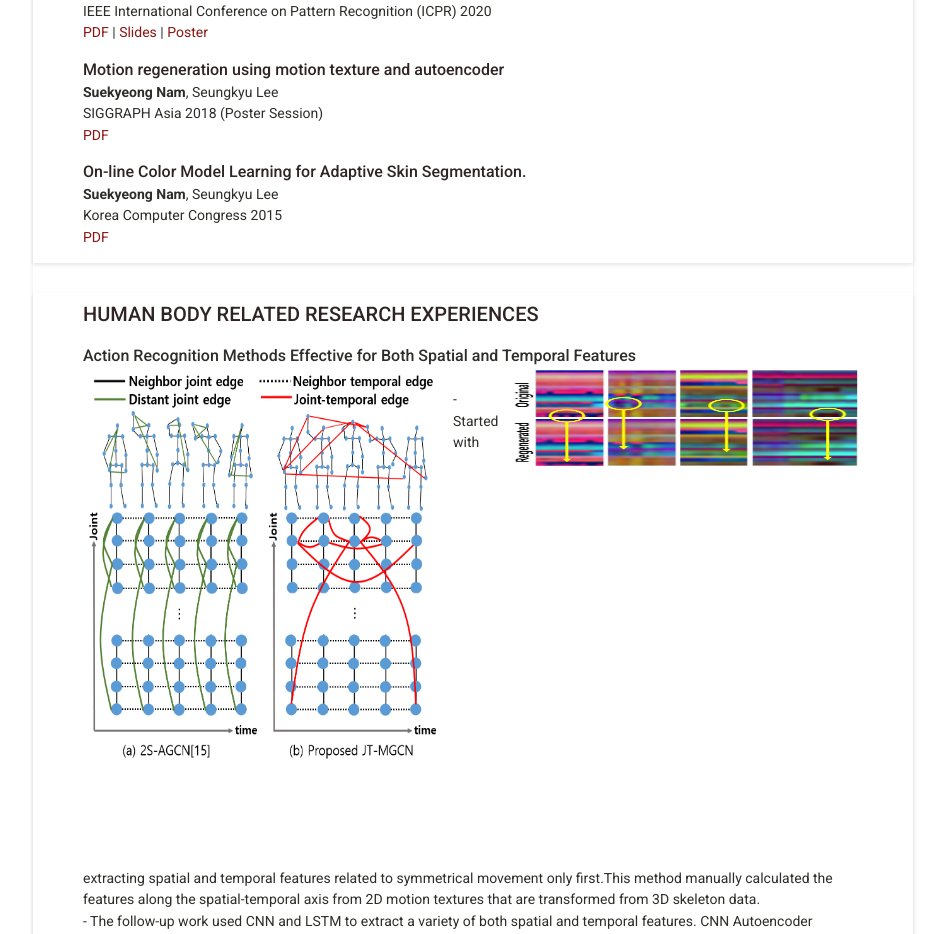
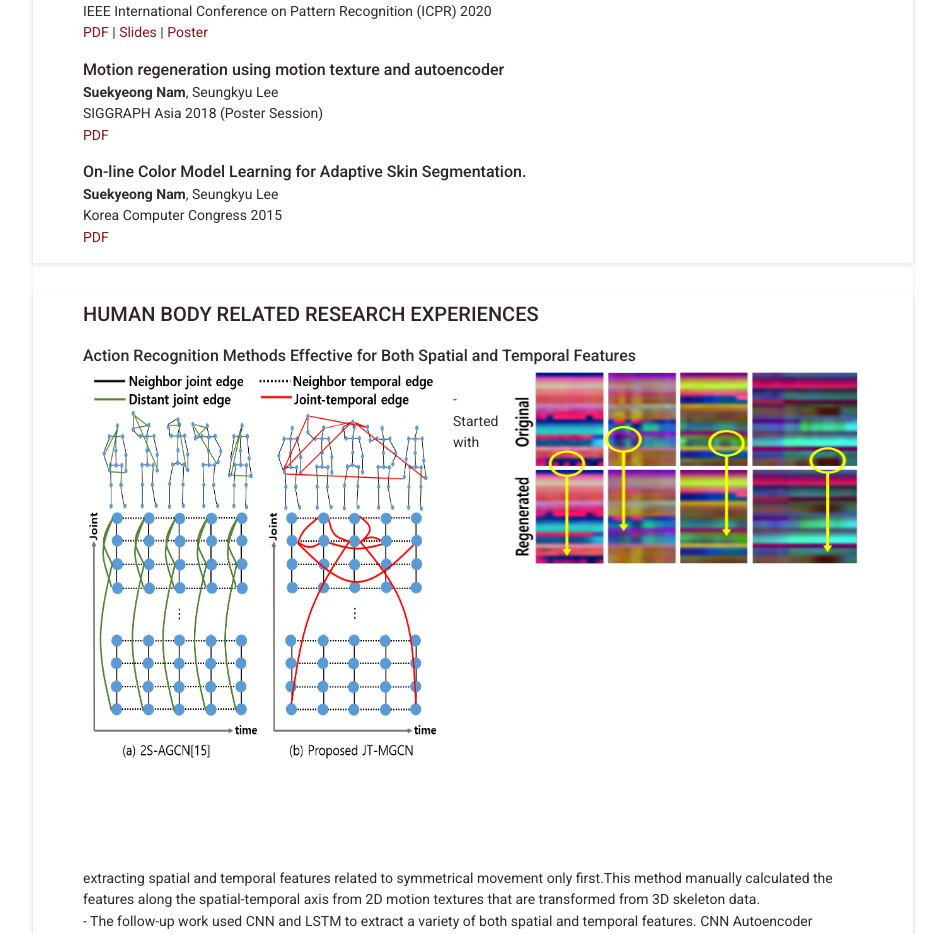
Before and after one commit to SuekyeongNam/SuekyeongNam.github.io, a Jekyll site: the page built from index.html, in a window 1280 px wide. Shown: the part 631-1565 px from the top of the page, without its empty margins (167-1112 px from the left). Built offline with Jekyll 4.4.1, drawn with Linux system fonts in a browser that asks for light colours; some web fonts are replaced.

Commit message:
image size

```diff
--- a/_includes/humanbody_projects.html
+++ b/_includes/humanbody_projects.html
@@ -16,7 +16,7 @@
             <img src="{{site.baseurl}}/assets/images/icpr20-thumbnail.png" align="center" style="width: 360px; height: 400px;"/>
           </div>
           <div style="width:360px; height:500px; border:0px solid green; float:right;">
-            <img src="{{site.baseurl}}/assets/images/sigga18-thumbnail.png" align="center" style="width: 360px; height: 100px;"/>
+            <img src="{{site.baseurl}}/assets/images/sigga18-thumbnail.png" align="center" style="width: 360px; height: 200px;"/>
           </div>
         </span>
         <span class="summary">
```
